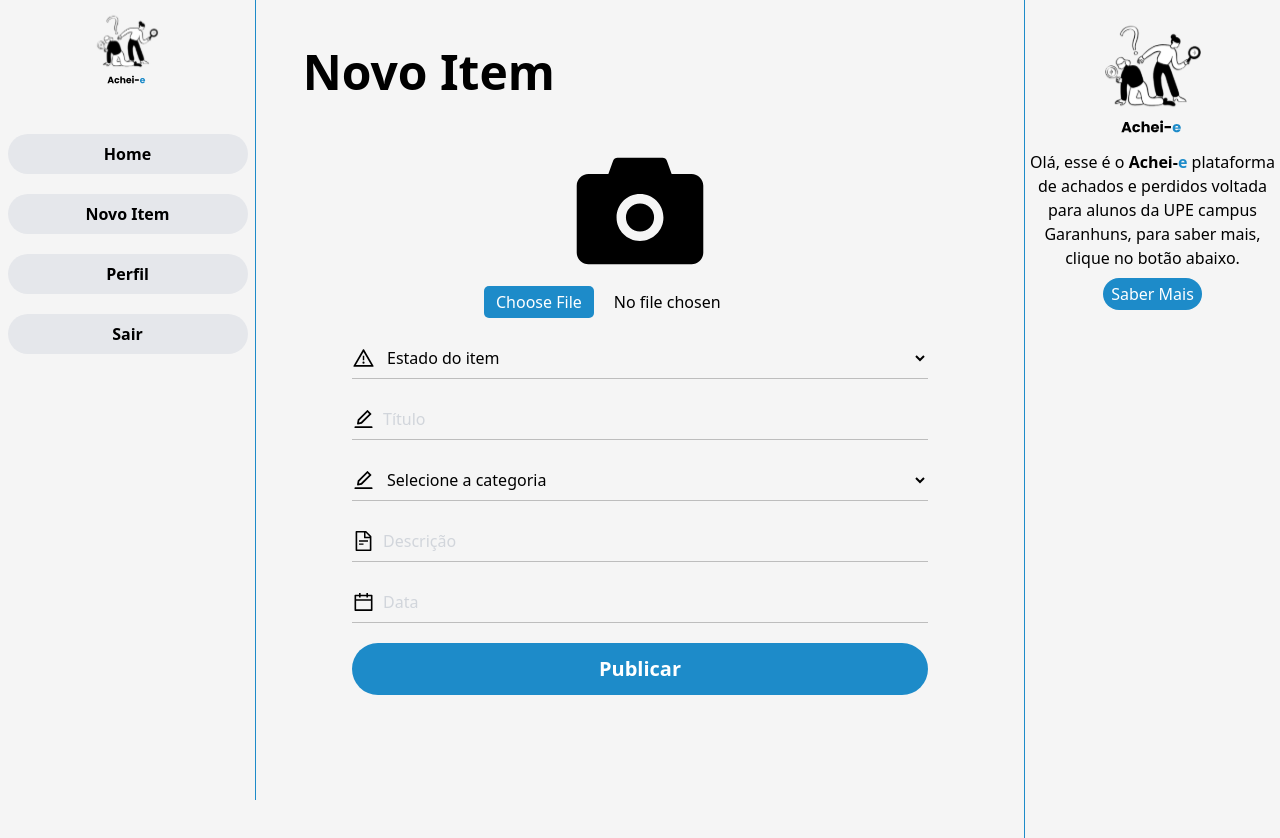
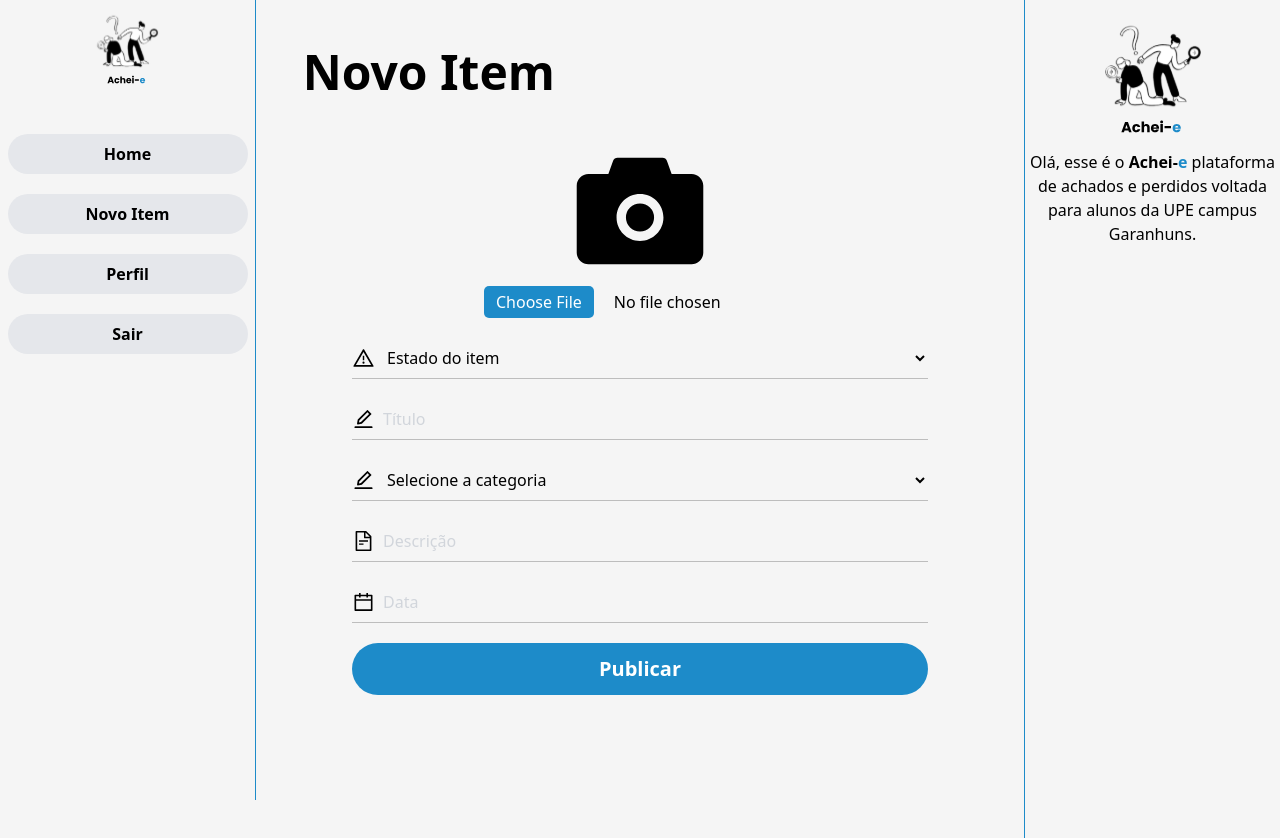
Before and after one commit to JoaoLucasCordeiro/achei-e_client, a React (Vite) app: page /newitem in a window 1280 px wide. Built offline with nearby package versions, Linux system fonts and the light colour scheme.

Commit message:
fix: remove "saiba mais"

```diff
--- a/src/components/Post.tsx
+++ b/src/components/Post.tsx
@@ -50,12 +50,8 @@ const Post: React.FC<PostProps> = ({ post }: PostProps) => {
         <p className="text-base text-black text-center">
           Olá, esse é o <span className="font-bold">Achei-</span>
           <span className="text-[#1D8BC9] font-bold">e</span> plataforma de
-          achados e perdidos voltada para alunos da UPE campus Garanhuns, para
-          saber mais, clique no botão abaixo.
+          achados e perdidos voltada para alunos da UPE campus Garanhuns.
         </p>
-        <button className="text-base p-1 bg-[#1D8BC9] rounded-3xl text-white px-2 mt-2">
-          Saber Mais
-        </button>
       </div>
     </main>
   );
--- a/src/routes/Home.tsx
+++ b/src/routes/Home.tsx
@@ -121,16 +121,11 @@ const Home = () => {
           className="w-[150px] h-[150px]"
         />
 
-        <p className="text-base text-black text-center">
+<p className="text-base text-black text-center">
           Olá, esse é o <span className="font-bold">Achei-</span>
           <span className="text-[#1D8BC9] font-bold">e</span> plataforma de
-          achados e perdidos voltada para alunos da UPE campus Garanhuns, para
-          saber mais, clique no botão abaixo.
+          achados e perdidos voltada para alunos da UPE campus Garanhuns.
         </p>
-
-        <button className="text-base p-1 bg-[#1D8BC9] rounded-3xl text-white px-2 mt-2">
-          Saber Mais
-        </button>
       </div>
     </main>
   );
--- a/src/routes/NewItem.tsx
+++ b/src/routes/NewItem.tsx
@@ -246,17 +246,11 @@ const NewItem = () => {
           alt="Logo do Achei-e"
           className="w-[150px] h-[150px]"
         />
-
-        <p className="text-base text-black text-center">
+ <p className="text-base text-black text-center">
           Olá, esse é o <span className="font-bold">Achei-</span>
           <span className="text-[#1D8BC9] font-bold">e</span> plataforma de
-          achados e perdidos voltada para alunos da UPE campus Garanhuns, para
-          saber mais, clique no botão abaixo.
+          achados e perdidos voltada para alunos da UPE campus Garanhuns.
         </p>
-
-        <button className="text-base p-1 bg-[#1D8BC9] rounded-3xl text-white px-2 mt-2">
-          Saber Mais
-        </button>
       </div>
     </main>
   );
--- a/src/routes/Profile.tsx
+++ b/src/routes/Profile.tsx
@@ -105,16 +105,11 @@ const Profile = () => {
           className="w-[150px] h-[150px]"
         />
 
-        <p className="text-base text-black text-center">
+<p className="text-base text-black text-center">
           Olá, esse é o <span className="font-bold">Achei-</span>
           <span className="text-[#1D8BC9] font-bold">e</span> plataforma de
-          achados e perdidos voltada para alunos da UPE campus Garanhuns, para
-          saber mais, clique no botão abaixo.
+          achados e perdidos voltada para alunos da UPE campus Garanhuns.
         </p>
-
-        <button className="text-base p-1 bg-[#1D8BC9] rounded-3xl text-white px-2 mt-2">
-          Saber Mais
-        </button>
       </div>
     </main>
   );
```
